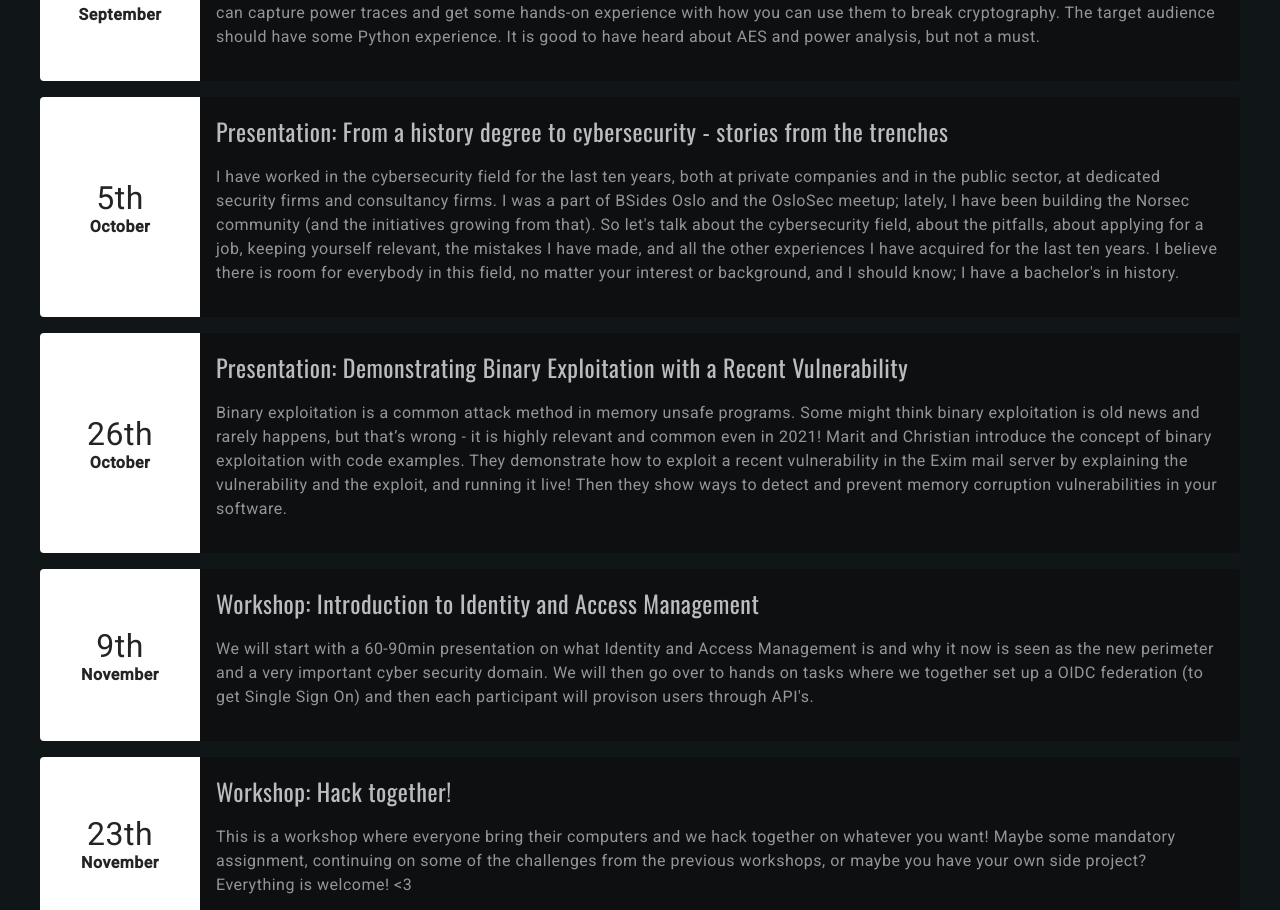
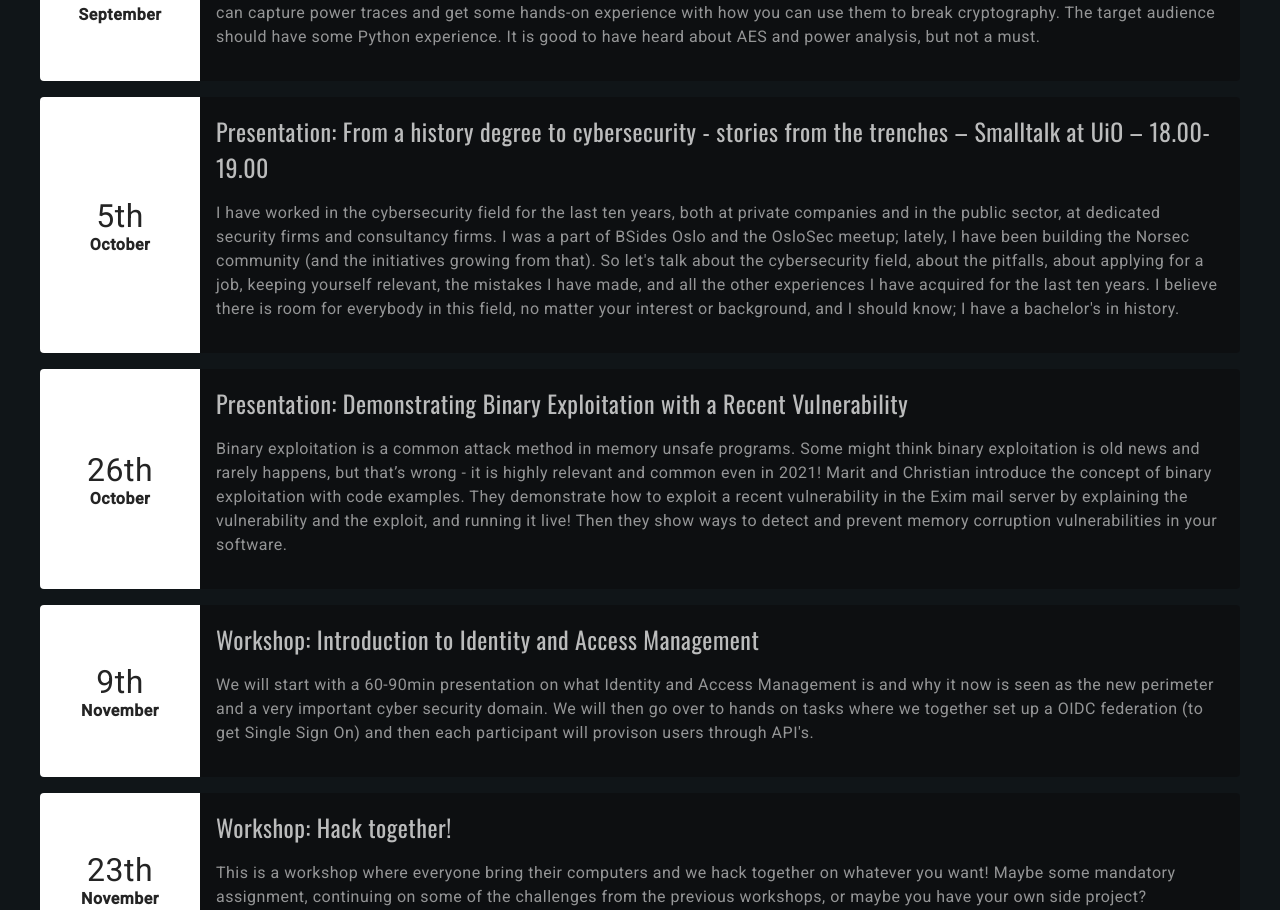
Before and after one commit to Oslo-CTF/osloctf.github.io, a Vue app: page / in a window 1280 px wide. Shown: the part 1234-2144 px from the top of the page. Built offline with nearby package versions, Linux system fonts and the light colour scheme.

Commit message:
Updated 5th october event with location and time

```diff
--- a/src/components/Events.vue
+++ b/src/components/Events.vue
@@ -65,7 +65,7 @@ export default {
       {
         id: 3,
         date: getDateParts(new Date('2021-10-05')),
-        title: 'Presentation: From a history degree to cybersecurity - stories from the trenches',
+        title: 'Presentation: From a history degree to cybersecurity - stories from the trenches – Smalltalk at UiO – 18.00-19.00',
         description: 'I have worked in the cybersecurity field for the last ten years, both at private companies and in the public sector, at dedicated security firms and consultancy firms. I was a part of BSides Oslo and the OsloSec meetup; lately, I have been building the Norsec community (and the initiatives growing from that). So let\'s talk about the cybersecurity field, about the pitfalls, about applying for a job, keeping yourself relevant, the mistakes I have made, and all the other experiences I have acquired for the last ten years. I believe there is room for everybody in this field, no matter your interest or background, and I should know; I have a bachelor\'s in history.'
       },
       {
```
